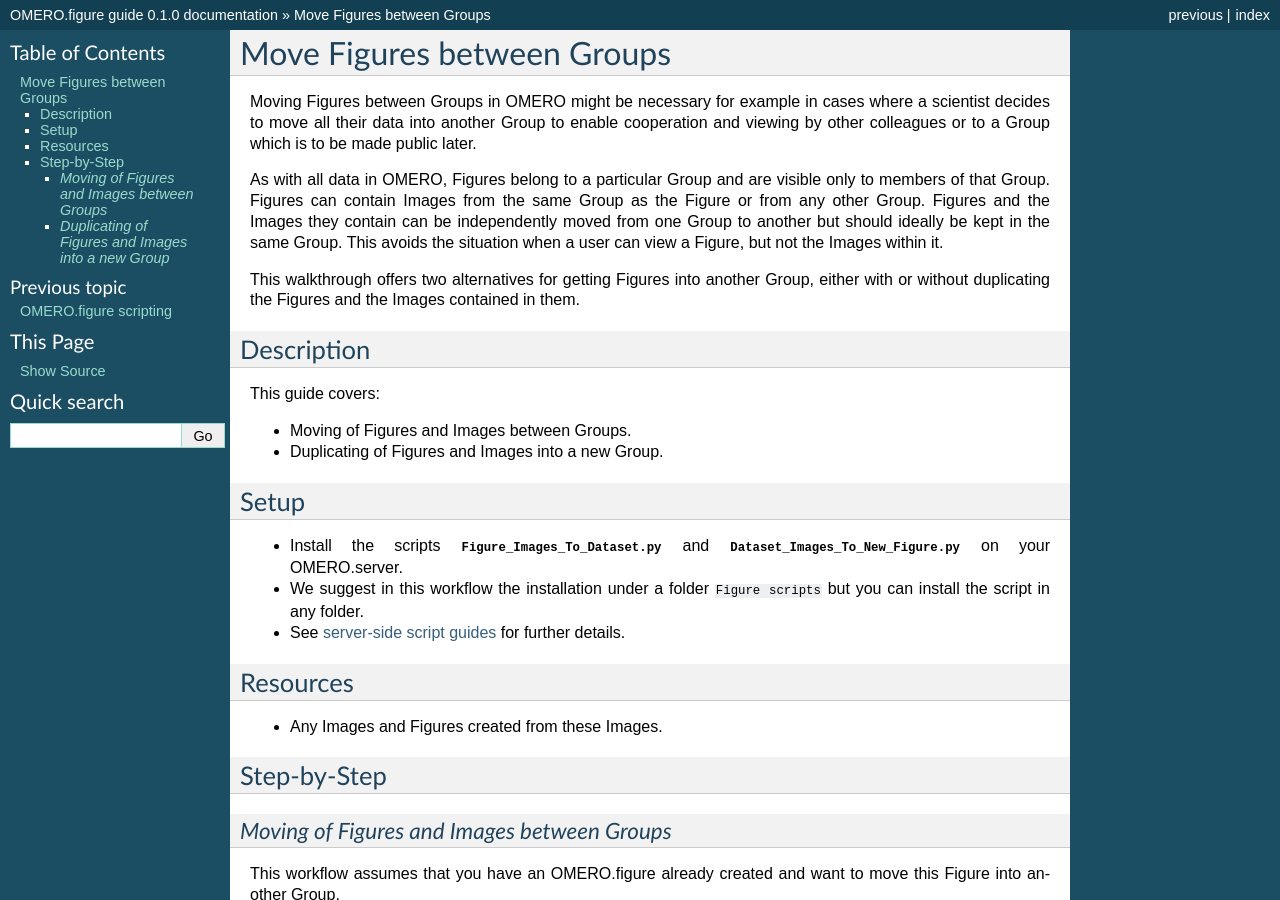
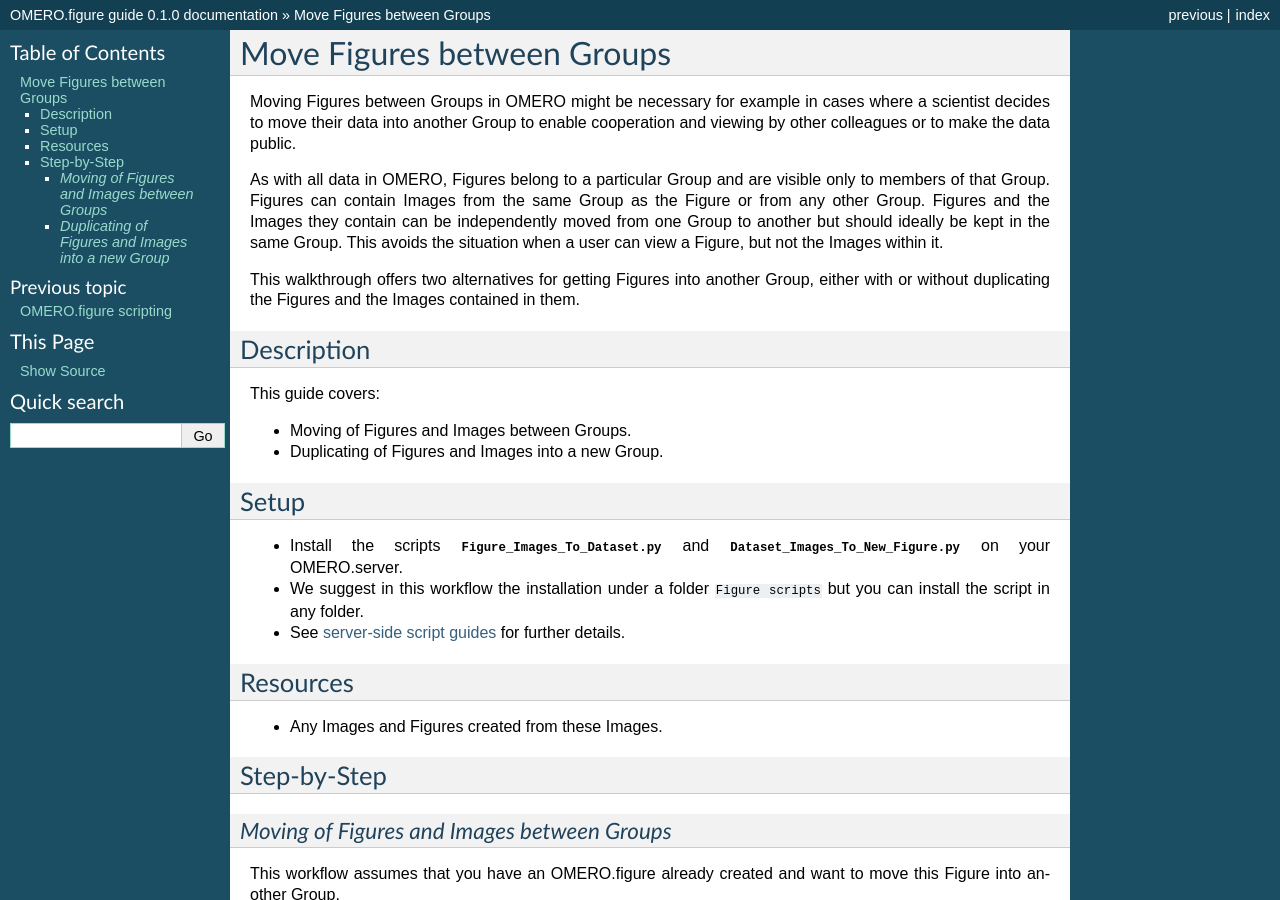
Before and after one commit to ome/omero-guide-figure, a Sphinx documentation site: the page built from docs/omero_figure_move.rst, in a window 1280 px wide and 900 px high. Built offline with Sphinx 7.4.7, drawn with Linux system fonts in a browser that asks for light colours.

Commit message:
Reformulate cf. Will's comment

```diff
--- a/docs/omero_figure_move.rst
+++ b/docs/omero_figure_move.rst
@@ -1,7 +1,7 @@
 Move Figures between Groups
 ===========================
 
-Moving Figures between Groups in OMERO might be necessary for example in cases where a scientist decides to move all their data into another Group to enable cooperation and viewing by other colleagues or to a Group which is to be made public later.
+Moving Figures between Groups in OMERO might be necessary for example in cases where a scientist decides to move their data into another Group to enable cooperation and viewing by other colleagues or to make the data public.
 
 As with all data in OMERO, Figures belong to a particular Group and are visible only to members of that Group. Figures can contain Images from the same Group as the Figure or from any other Group. Figures and the Images they contain can be independently moved from one Group to another but should ideally be kept in the same Group. This avoids the situation when a user can view a Figure, but not the Images within it.
 
```
